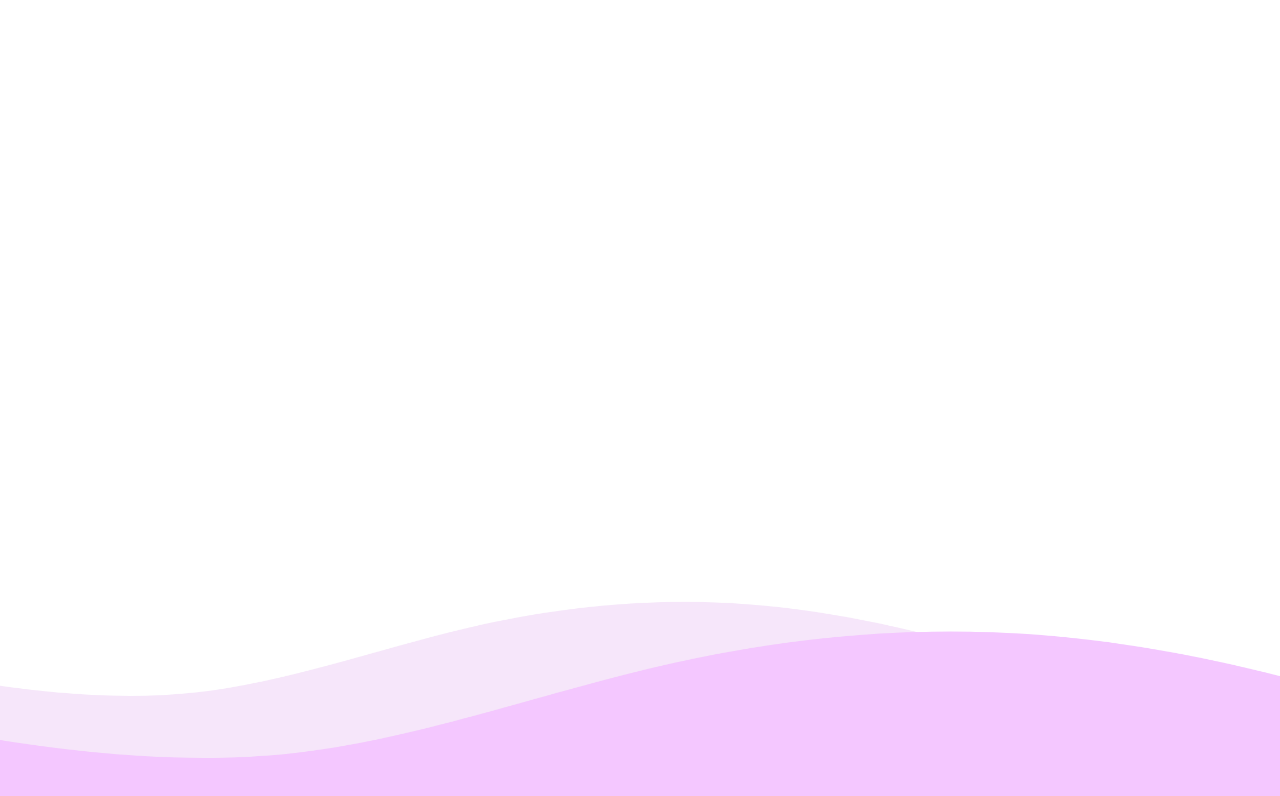
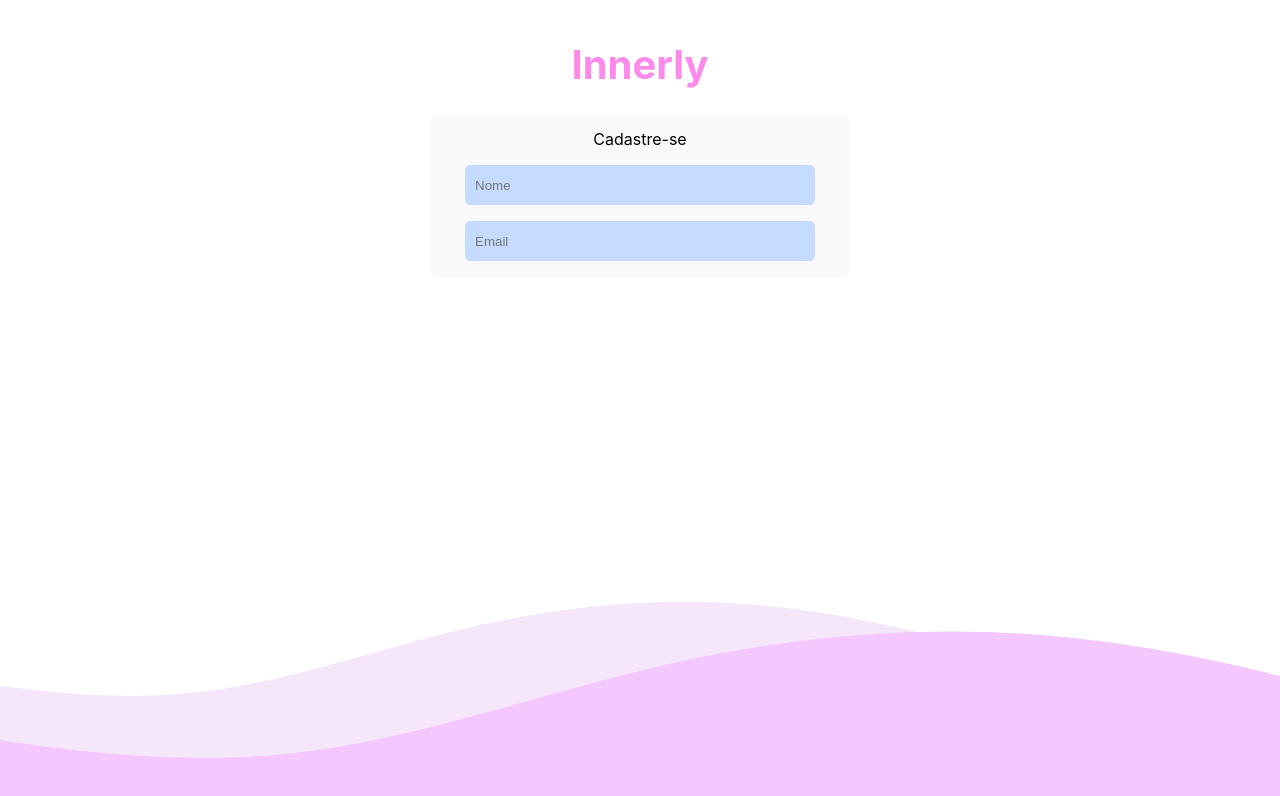
Before and after one commit to kayquerich/innerlyinterface, a React (Create React App) app: page /cadastro in a window 1280 px wide. Shown: the top 796 px of the page. Built offline with nearby package versions, Linux system fonts and the light colour scheme.

Commit message:
wip: criação da pagina de cadastro

```diff
--- a/src/components/Input.js
+++ b/src/components/Input.js
@@ -1,6 +1,6 @@
 import styles from '../styles/input.module.css'
 
-export function Input ({id, name, type, placeholder, icon, handleChange}) {
+export function Input ({id, name, type, placeholder, icon, handleChange, styleType}) {
 
     return (
         <input
@@ -9,7 +9,7 @@ export function Input ({id, name, type, placeholder, icon, handleChange}) {
             name={name}
             placeholder={placeholder}
             onChange={handleChange}
-            className={styles.inputlogin}
+            className={styleType === 'login' ? styles.inputlogin : styles.input}
         />
     )
 }
--- a/src/pages/Cadastro.js
+++ b/src/pages/Cadastro.js
@@ -1,9 +1,33 @@
 import styles from '../styles/global.module.css'
+import inputStyles from '../styles/input.module.css'
 import onda from '../assets/onda-cut.png'
+import { Input } from '../components/Input'
 
 export default function Cadastro () {
     return (
         <div className={styles.pages}>
+            <div className={styles.content} style={{alignItems : 'center', flexDirection : 'column'}}>
+                <header style={{marginBottom : '1.5em'}}>
+                    <h1 className={styles.title}>Innerly</h1>
+                </header>
+                <div className={inputStyles.cadastroform}>
+
+                    <p>Cadastre-se</p>
+
+                    <Input
+                        id='nome'
+                        name='nome'
+                        placeholder='Nome'
+                        type='text'
+                    />
+                    <Input
+                        id='email'
+                        name='email'
+                        placeholder='Email'
+                        type='email'
+                    />
+                </div>
+            </div>
             <img src={onda} alt="imagem de uma onda" className={styles.wave}/>
         </div>
     )
--- a/src/pages/Login.js
+++ b/src/pages/Login.js
@@ -28,13 +28,14 @@ export default function Login () {
                     <Title text='Innerly'/>
                     <Subtitle text='Registro de emoções e bem estar'/>
                 </div>
-                <div className={styleInput.inputform}>
+                <div className={styleInput.inputform} style={{paddingBlock : '7em'}}>
                     <Input
                         id='email'
                         name='email'
                         placeholder='Email'
                         type='email'
                         handleChange={onHandleChange}
+                        styleType='login'
                     />
                     <Input
                         id='senha'
@@ -42,6 +43,7 @@ export default function Login () {
                         placeholder='Senha'
                         type='password'
                         handleChange={onHandleChange}
+                        styleType='login'
                     />
                     <ButtonSubmit text='acessar' handleClick={onHandleClick}/>
                     <p onClick={() => navigation('/cadastro')} className={styles.link}>Não tem uma conta? Cadastre-se!</p>
--- a/src/styles/input.module.css
+++ b/src/styles/input.module.css
@@ -1,6 +1,6 @@
 .input {
     height: 40px;
-    width: 300px;
+    width: 350px;
     background-color: #C5DBFF;
     border: none;
     border-radius: 5px;
@@ -24,6 +24,17 @@
     justify-content : center;
     align-items : center;
     width : 50%;
-    padding-block : 7em;
     gap: 1em;
 }
+
+.cadastroform {
+    display : flex;
+    flex-direction : column;
+    justify-content : center;
+    align-items : center;
+    width : 35%;
+    gap: 1em;
+    background-color: #F9FAFB;
+    padding: 1em;
+    border-radius: 10px;
+}
```
